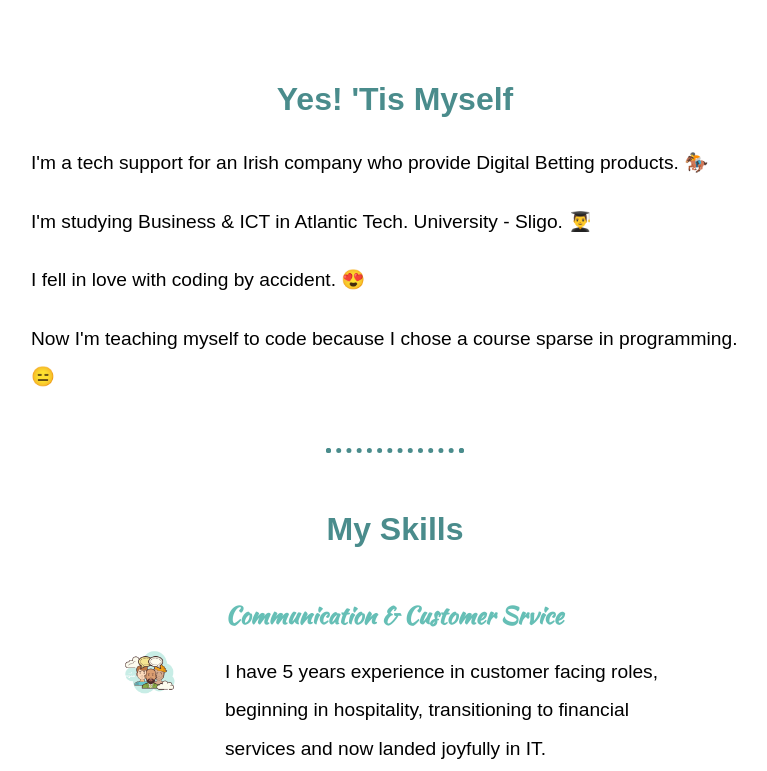
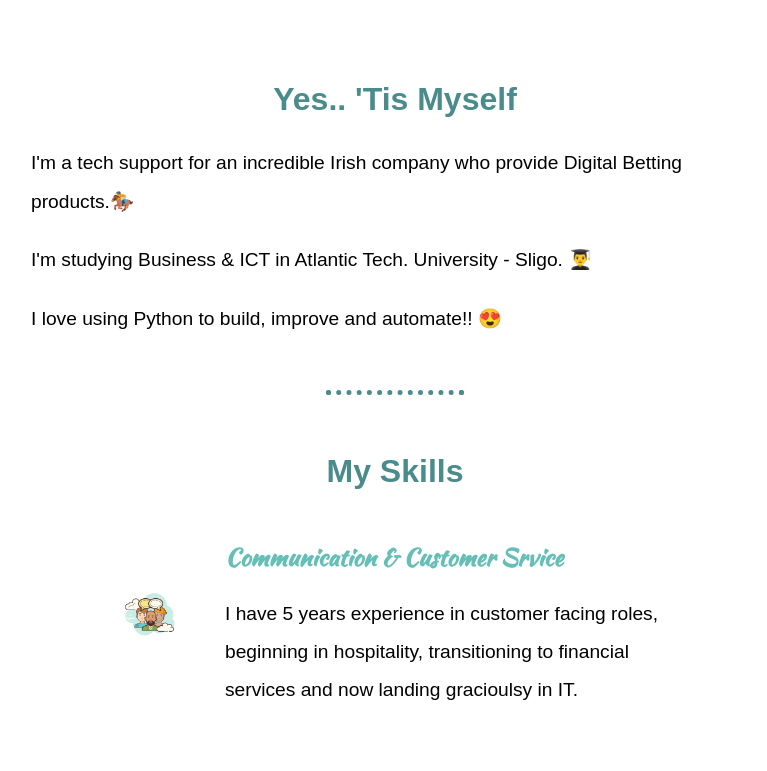
Before and after one commit to elmcgu/personalSiteStyled, a plain HTML site: page index.html in a window 1280 px wide. Shown: the part 1098-1869 px from the top of the page, without its empty margins (245-1012 px from the left). Drawn offline with Linux system fonts and the light colour scheme; a web font is replaced by a local one.

Commit message:
Update index.html

```diff
--- a/index.html
+++ b/index.html
@@ -21,11 +21,10 @@
     <div class="middle-container">
         <div class="profile">
             <img src="img/profile0.png" alt="bugs-bunny"><img src="img/profile1.png" alt="bugs-bunny"><img src="img/profile.png" alt="bugs-bunny">
-            <h2> Yes! 'Tis Myself</h2>
-            <p>I'm a tech support for an Irish company who provide Digital Betting products. 🏇</p>
+            <h2> Yes.. 'Tis Myself</h2>
+            <p>I'm a tech support for an incredible Irish company who provide Digital Betting products.🏇</p>
             <p>I'm studying Business & ICT in Atlantic Tech. University - Sligo. 👨‍🎓</P>
-            <p>I fell in love with coding by accident. 😍</p>
-            <p>Now I'm teaching myself to code because I chose a course sparse in programming. 😑 </P>
+            <p>I love using Python to build, improve and automate!! 😍</p>
         </div>
         <br><hr><br>
         <div class="skills">
@@ -33,7 +32,7 @@
             <div class="skill-row">
                 <img class="" src="img/comm.png" alt="">
                 <h3>Communication & Customer Srvice</h3>
-                <p>I have 5 years experience in customer facing roles, beginning in hospitality, transitioning to financial services and now landed joyfully in IT.</p>
+                <p>I have 5 years experience in customer facing roles, beginning in hospitality, transitioning to financial services and now landing gracioulsy in IT.</p>
             </div>
             <hr>
             <div class="skill-row">
```
